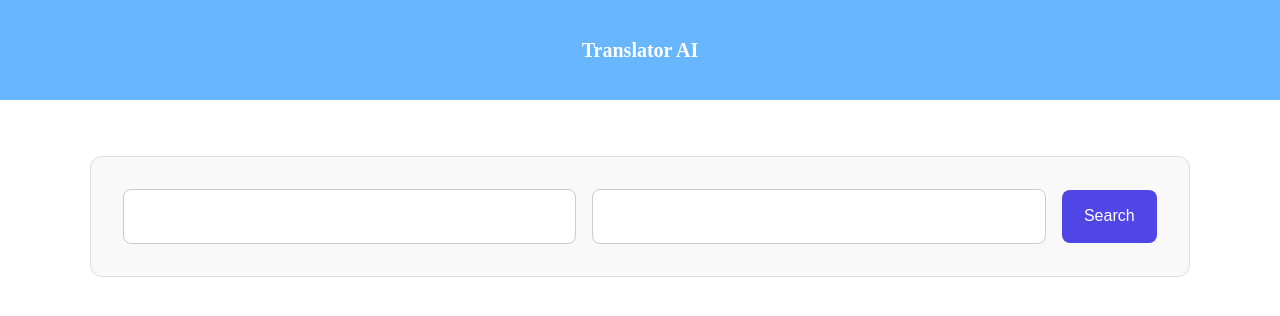
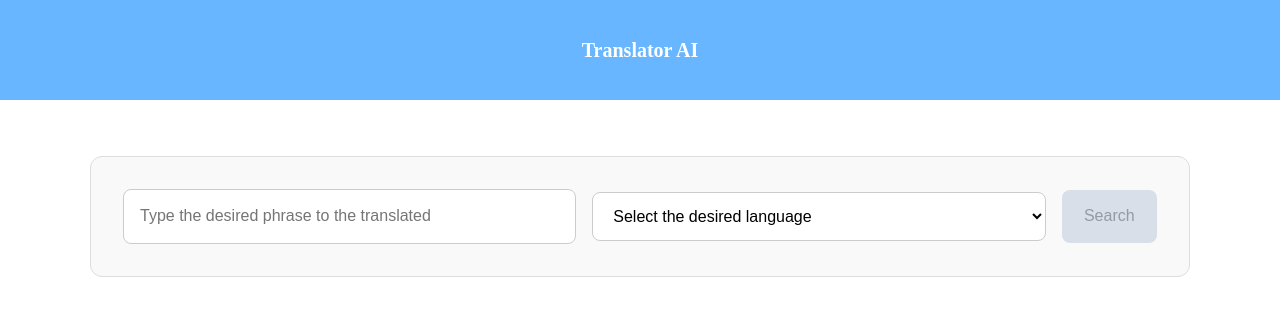
Before and after one commit to viniciusbernardo22/frontend-translator-ai, an Angular app: page / in a window 1280 px wide. Shown: the top 316 px of the page. Built offline with nearby package versions, Linux system fonts and the light colour scheme; no server answers.

Commit message:
add list of languages

```diff
--- /dev/null
+++ b/src/app/models/GetLanguages.ts
@@ -0,0 +1,4 @@
+export interface GetLanguages {
+  code: string;
+  language: string;
+}
--- a/src/app/modules/home/form/form.component.css
+++ b/src/app/modules/home/form/form.component.css
@@ -51,10 +51,17 @@ button:hover {
   background: #4338ca;
 }
 
-/* ==== Responsividade ==== */
+button:disabled {
+  background: #cbd5e1;
+  color: #6b7280;
+  cursor: not-allowed;
+  opacity: 0.7;
+  box-shadow: none;
+}
+
 @media (min-width: 700px) {
   form {
-    flex-direction: row; /* lado a lado no desktop */
+    flex-direction: row;
     align-items: center;
   }
 
--- a/src/app/modules/home/form/form.component.html
+++ b/src/app/modules/home/form/form.component.html
@@ -1,9 +1,16 @@
+<form [formGroup]="form" (ngSubmit)="onSubmit()">
+  <input type="text" formControlName="phrase" placeholder="Type the desired phrase to the translated" />
 
-<form [formGroup]="form" (ngSubmit)="onSubmit()">
-  <input type="text" formControlName="phrase" />
-  <input type="text" formControlName="language" />
+  <select formControlName="language">
+    <option value="" disabled selected>Select the desired language</option>
+    @for(lang of languages(); track lang.code){
+    <option [value]="lang.code">
+      {{ lang.language }}
+    </option>
+    }
+  </select>
 
-  <button type="submit">Search</button>
+  <button type="submit" [disabled]="!form.valid">Search</button>
 </form>
 
 <app-response-block></app-response-block>
--- a/src/app/modules/home/form/form.component.ts
+++ b/src/app/modules/home/form/form.component.ts
@@ -1,8 +1,16 @@
-import { Component, inject, OnInit } from '@angular/core';
+import { Component, inject, OnDestroy, OnInit, signal } from '@angular/core';
 import { ResponseBlockComponent } from './response-block/response-block.component';
-import { FormBuilder, FormControl, FormGroup, ReactiveFormsModule } from '@angular/forms';
+import {
+  FormBuilder,
+  FormControl,
+  FormGroup,
+  ReactiveFormsModule,
+  Validators,
+} from '@angular/forms';
 import { GetTranslation } from '../../../models/GetTranslation';
 import { TranslatorService } from '../../../services/translator.service';
+import { GetLanguages } from '../../../models/GetLanguages';
+import { Subject, take } from 'rxjs';
 
 @Component({
   selector: 'app-form',
@@ -13,23 +21,40 @@ import { TranslatorService } from '../../../services/translator.service';
 })
 export class FormComponent implements OnInit {
   builder = inject(FormBuilder);
-  service = inject(TranslatorService)
+  service = inject(TranslatorService);
 
+  languages = signal<GetLanguages[]>([]);
   form!: FormGroup;
 
   ngOnInit(): void {
     this.form = this.builder.group({
-      ['phrase']: new FormControl(''),
-      ['language']: new FormControl(''),
+      phrase: new FormControl('', Validators.required),
+      language: new FormControl('', Validators.required),
     });
+
+    this.getLanguages();
   }
 
   onSubmit() {
+    if (!this.form.valid) return;
+
     const request = this.form.value as GetTranslation;
 
-    this.service.getTranslation(request).subscribe((res) => {
-      console.log(res)
-    })
+    this.service
+      .getTranslation(request)
+      .pipe(take(1))
+      .subscribe((res) => {
+        console.log(res);
+      });
+  }
 
+  getLanguages() {
+    this.service
+      .getLanguages()
+      .pipe(take(1))
+      .subscribe((response) => {
+        this.languages.set(response);
+        console.log(response);
+      });
   }
 }
--- a/src/app/services/translator.service.ts
+++ b/src/app/services/translator.service.ts
@@ -4,6 +4,7 @@ import { BehaviorSubject, Observable, tap } from 'rxjs';
 import { environment } from '../../environments/environment';
 import { HttpClient } from '@angular/common/http';
 import { GetTranslation } from '../models/GetTranslation';
+import { GetLanguages } from '../models/GetLanguages';
 
 @Injectable({
   providedIn: 'root',
@@ -22,7 +23,10 @@ export class TranslatorService {
         responseType: 'text',
       })
       .pipe(tap((res) => this.currentResponse.next(res)));
+  }
 
+  getLanguages(): Observable<GetLanguages[]> {
+    return this.http.get<GetLanguages[]>(`${this.url}/get-languages`);
   }
 
   currentResponseAsObservable(): Observable<string> {
```
